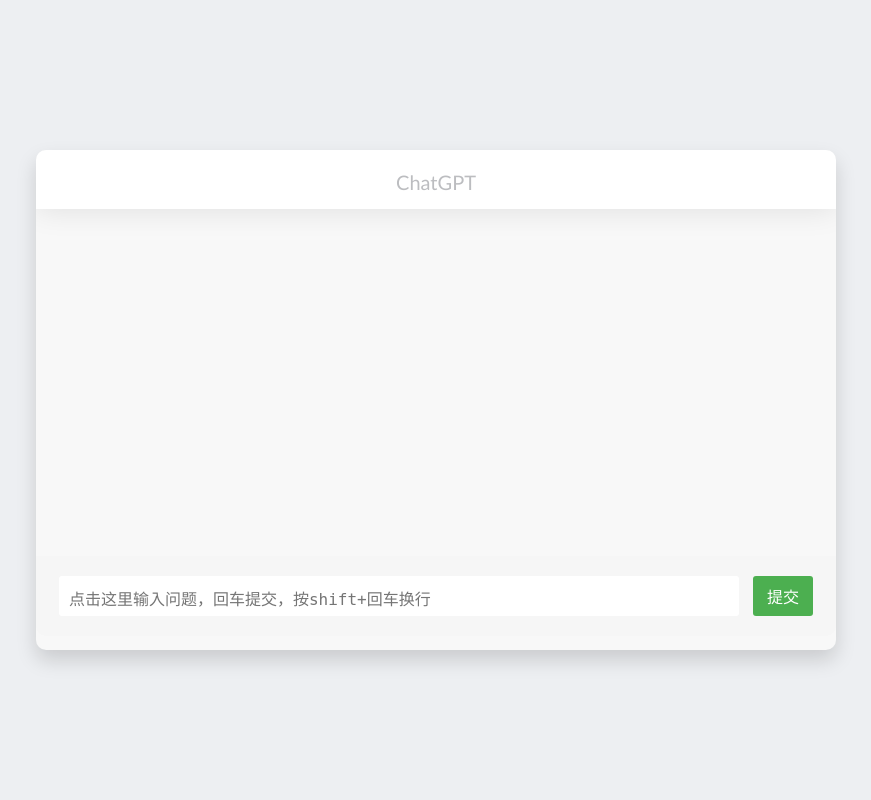
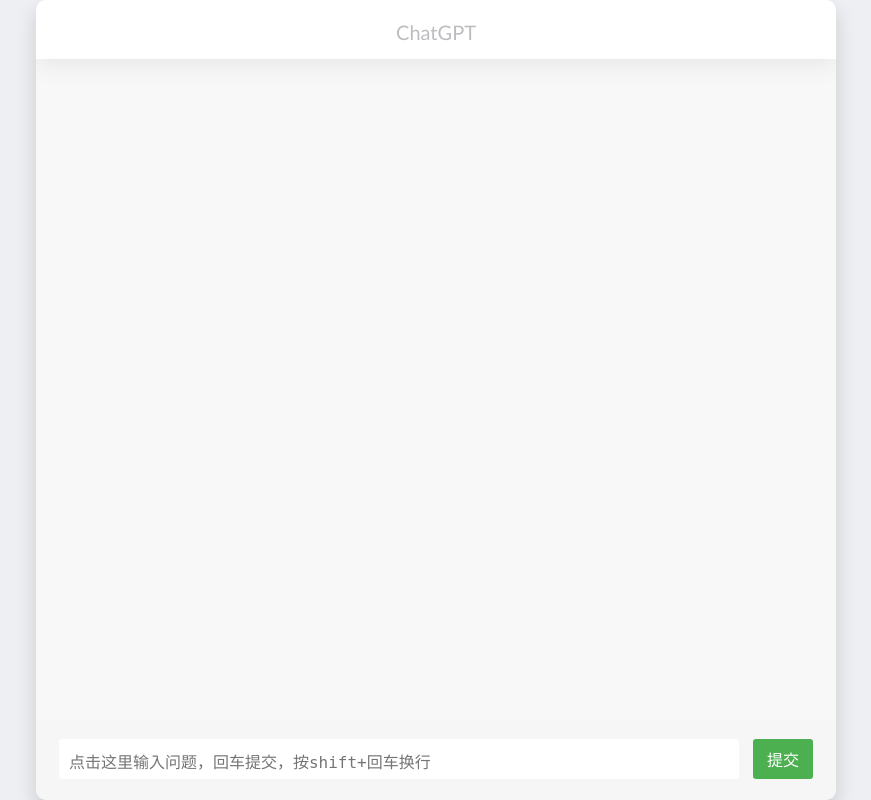
Before and after one commit to slippersheepig/chatgpt-html, a Flask app: template templates/chat.html in a window 1280 px wide. Shown: the whole page, without its empty margins (204-1075 px from the left). Run offline with Flask 3, Linux system fonts and the light colour scheme; the template is opened without the code that fills it, so the values that code supplies are empty; parts of the project's set-up code (start-up, migrations or seed data) failed here and were passed over.

Commit message:
Update chat.html

```diff
--- a/templates/chat.html
+++ b/templates/chat.html
@@ -1,5 +1,5 @@
 <!DOCTYPE html>
-<html lang="en">
+<html lang="en" style="height: 100%">
 
 <!--自适应屏幕大小-->
 <meta name="viewport" content="width=device-width,initial-scale=1"/>
@@ -8,15 +8,17 @@
     <meta charset="UTF-8">
     <title>ChatGPT</title>
     <link rel="stylesheet" type="text/css" href="{{ url_for('static', filename='style.css') }}">
+    <!--引入animate.css库-->
+    <link rel="stylesheet" href="https://cdnjs.cloudflare.com/ajax/libs/animate.css/4.1.1/animate.min.css"/>
 </head>
 
 <body>
 <div align="center">
-    <div class="chat_window">
+    <div class="chat_window" style="height: 100%">
         <div class="top_menu">
             <div class="title">ChatGPT</div>
         </div>
-        <ul class="messages">
+        <ul class="messages" style="height: calc(100% - 140px)">
             <div style="text-align: left; color: green">
                 <pre style="white-space: pre-wrap; word-wrap:break-word" id="chatlog"></pre>
             </div>
```
